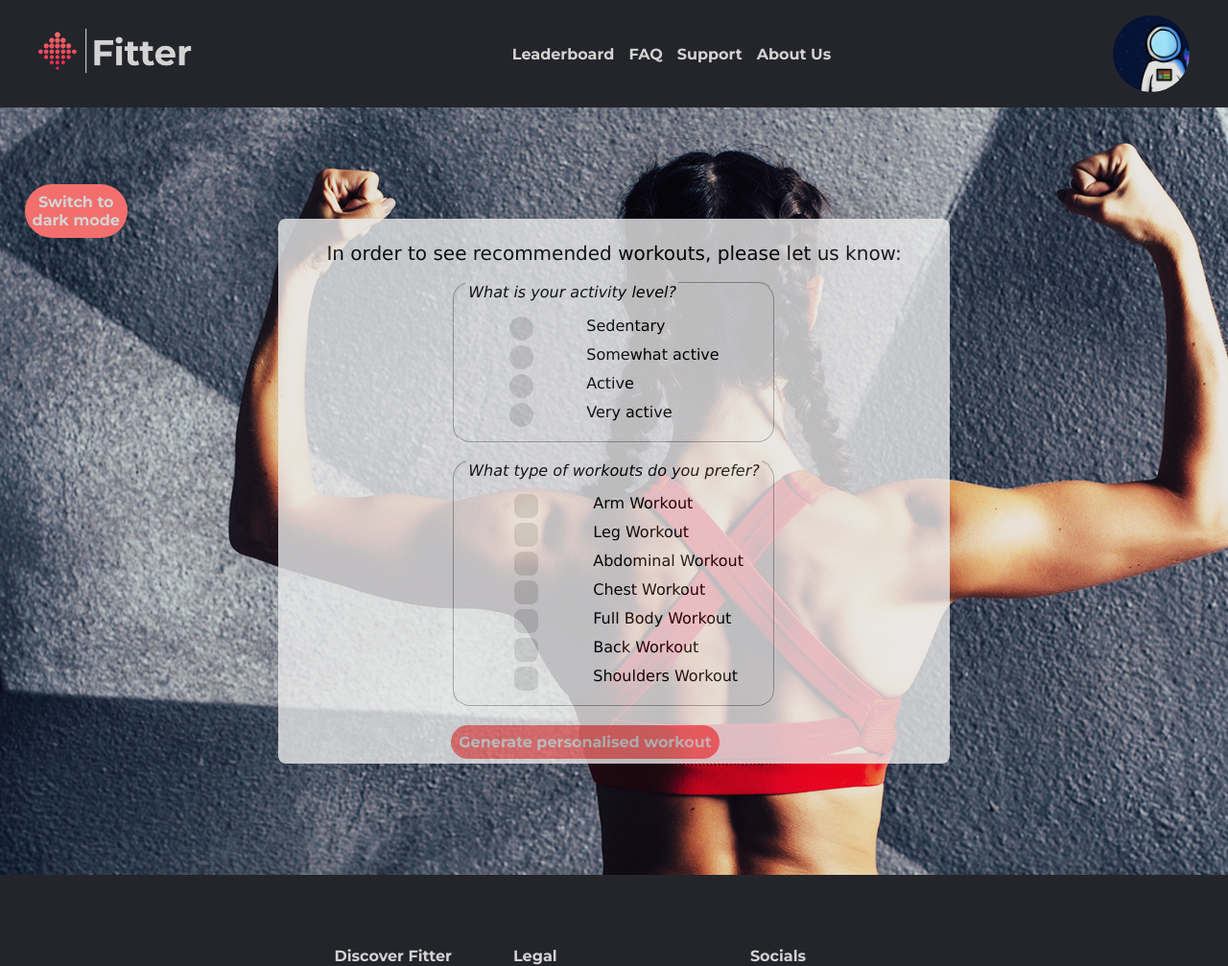
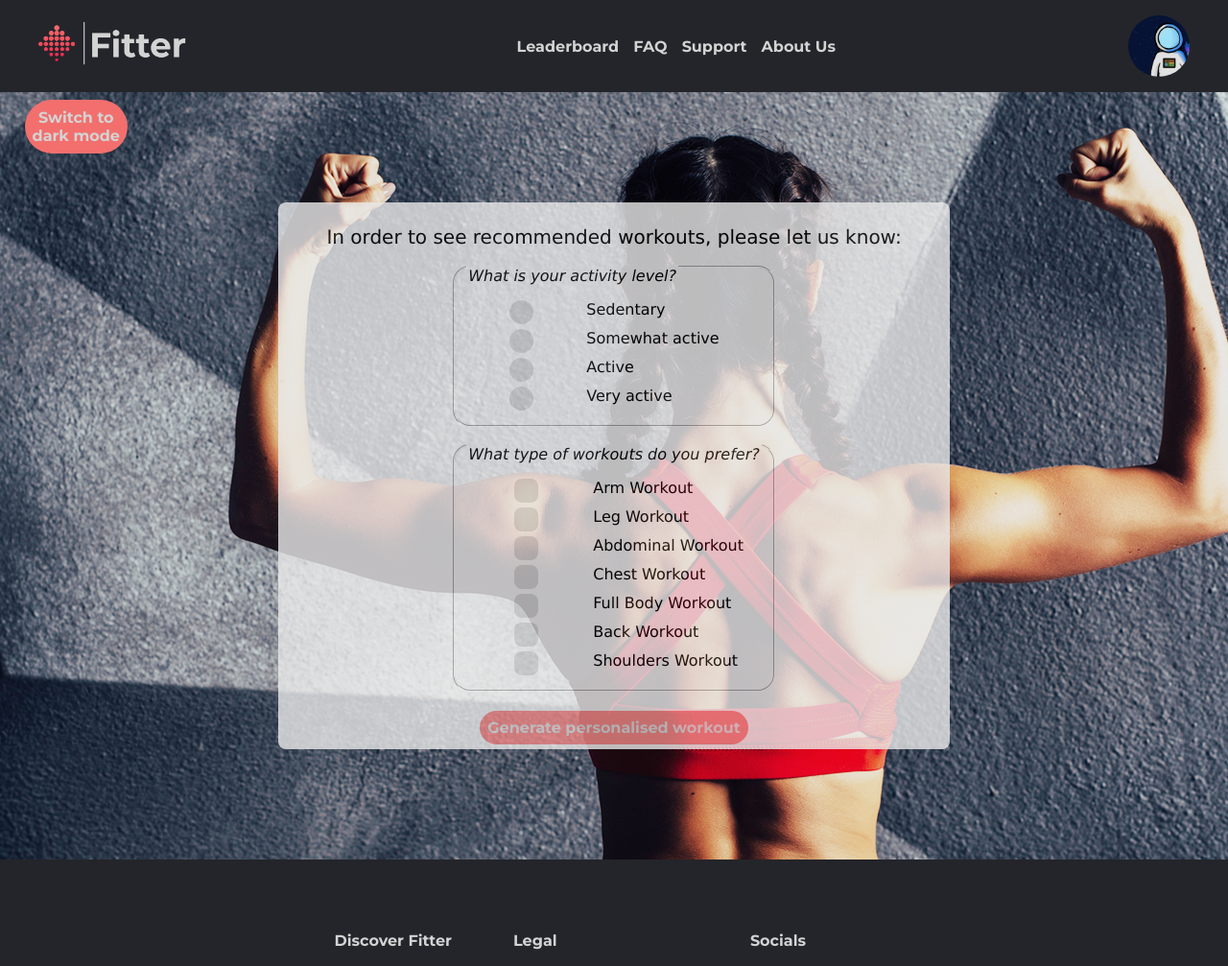
Before and after one commit to olipsa/Workout-Generator-Website, a PHP site: page /Workout-Generator.html in a window 1280 px wide. Shown: the top 1007 px of the page at 96% size. Run offline with PHP 8.4, Linux system fonts and the light colour scheme.

Commit message:
Added logo icon at title.

```diff
--- a/Available-Workouts.css
+++ b/Available-Workouts.css
@@ -30,7 +30,7 @@ body{
     cursor: pointer;
 }
 .top-menu img{
-    width:20vh;
+    width:12vw;
 }
 .top-menu .menu li{
     display: inline-block;
@@ -78,7 +78,7 @@ ul.menu {
 }
 .header .profile-picture{
     background-image: url("profile-picture.gif");
-    padding: 5vh 5vh;
+    padding: 4vh 4vh;
     background-size: cover;
     border:none;
     border-radius: 60px;
--- a/Available-Workouts.html
+++ b/Available-Workouts.html
@@ -4,6 +4,7 @@
     <meta charset="UTF-8">
     <title>Available Workouts</title>
     <link rel="stylesheet" href="Available-Workouts.css">
+    <link rel="shortcut icon" href="logo_dark_mode.ico" type="image/x-icon" />
 </head>
 <body class="body">
 <header class="header">
--- a/Workout-Generator.css
+++ b/Workout-Generator.css
@@ -30,7 +30,7 @@ body{
     cursor: pointer;
 }
 .top-menu img{
-    width:20vh;
+    width:12vw;
 }
 .top-menu .menu li{
     display: inline-block;
@@ -80,9 +80,10 @@ ul.menu {
 .profile-menu li a:hover{
     color: #F26F6D;
 }
+
 .header .profile-picture{
     background-image: url("profile-picture.gif");
-    padding: 5vh 5vh;
+    padding: 4vh 4vh;
     background-size: cover;
     border:none;
     border-radius: 60px;
@@ -110,11 +111,14 @@ ul.menu {
     outline: none;
     box-shadow: none;
 }
+.main .submit-button{
+    margin-top: 20px;
 
+}
 .main .dark-mode-btn{
     position: absolute;
     left:2vw;
-    top:10vh;
+    top:1vh;
     height: 7vh;
 
 }
@@ -345,10 +349,11 @@ ul.menu {
     background-color: #242526;
     border-radius: 18px;
 }
-section.form-generator.dark-mode-form-container {
+section.form-generator.dark-mode-form-container, section.submit-button.dark-mode-form-container{
     background-color: #242526;
     border-radius: 18px;;
 }
+
 .dark-mode-form{
     border-radius: 18px;
     background-color: #242526;
--- a/Workout-Generator.html
+++ b/Workout-Generator.html
@@ -4,6 +4,7 @@
     <meta charset="UTF-8">
     <title>Workout generator</title>
     <link rel="stylesheet" href="Workout-Generator.css">
+    <link rel="shortcut icon" href="logo_dark_mode.ico" type="image/x-icon" />
 </head>
 <body class="body">
 <header class="header">
@@ -27,7 +28,9 @@
                 </li>
             </ul>
         </nav>
-        <button class="profile-picture" onclick="showMenu()"></button>
+        <section class="profile-picture-container">
+            <button class="profile-picture" onclick="showMenu()"></button>
+        </section>
     </section>
 </header>
 
@@ -52,7 +55,10 @@
                 <label class="checkbox-container">Back Workout<input type="checkbox" name="checkbox" value="back"><span class="checkbox-checkmark"></span></label>
                 <label class="checkbox-container">Shoulders Workout<input type="checkbox" name="checkbox" value="shoulders"><span class="checkbox-checkmark"></span></label>
             </fieldset>
-            <br><button type="submit" class="button" onclick="removeElements();loading()">Generate personalised workout</button>
+
+            <section class="submit-button">
+                <button type="submit" class="button" onclick="removeElements();loading()">Generate personalised workout</button>
+            </section>
         </form>
     </section>
     <button type="button" class="dark-mode-btn" id="dark-mode-btn" onclick="switchTheme()">Switch to<br> dark mode</button>
@@ -124,7 +130,8 @@
         const form3=body.querySelector('.main .form-background');
         const form4=body.querySelector('.form-fields1');
         const form5=body.querySelector('.form-fields2');
-        const btn2=body.querySelector('.form-background .button');
+        const submitButtonDiv=body.querySelector('.form-background .submit-button');
+        const btn2=body.querySelector('.form-background .submit-button .button');
         const btn3=body.querySelector('.main .dark-mode-btn');
 
         body.classList.toggle("dark-mode");
@@ -134,6 +141,7 @@
         form3.classList.toggle("dark-mode-form");
         form4.classList.toggle("dark-mode-form");
         form5.classList.toggle("dark-mode-form");
+        submitButtonDiv.classList.toggle("dark-mode-form-container");
         btn2.classList.toggle("dark-mode-button");
         btn3.classList.toggle("dark-mode-button");
 
```
Also changed, not shown: logo_dark_mode.ico (added).
